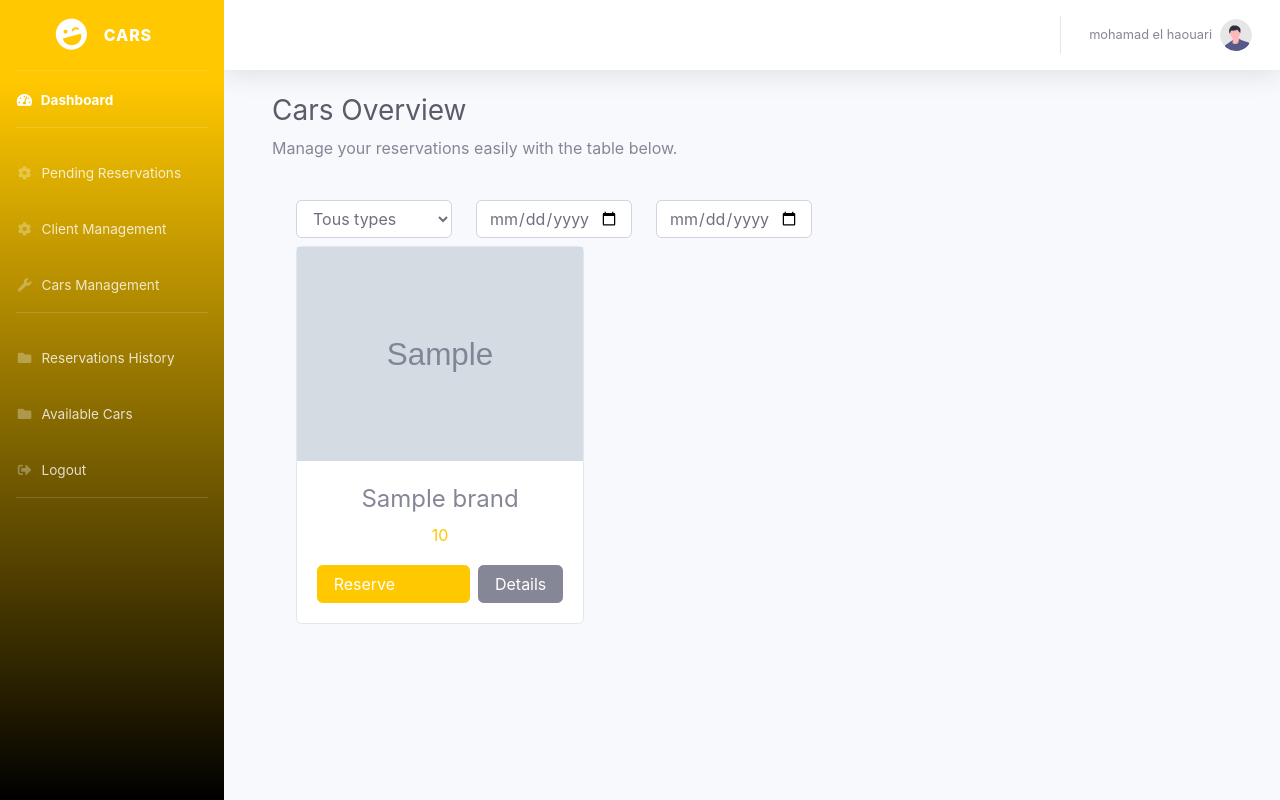
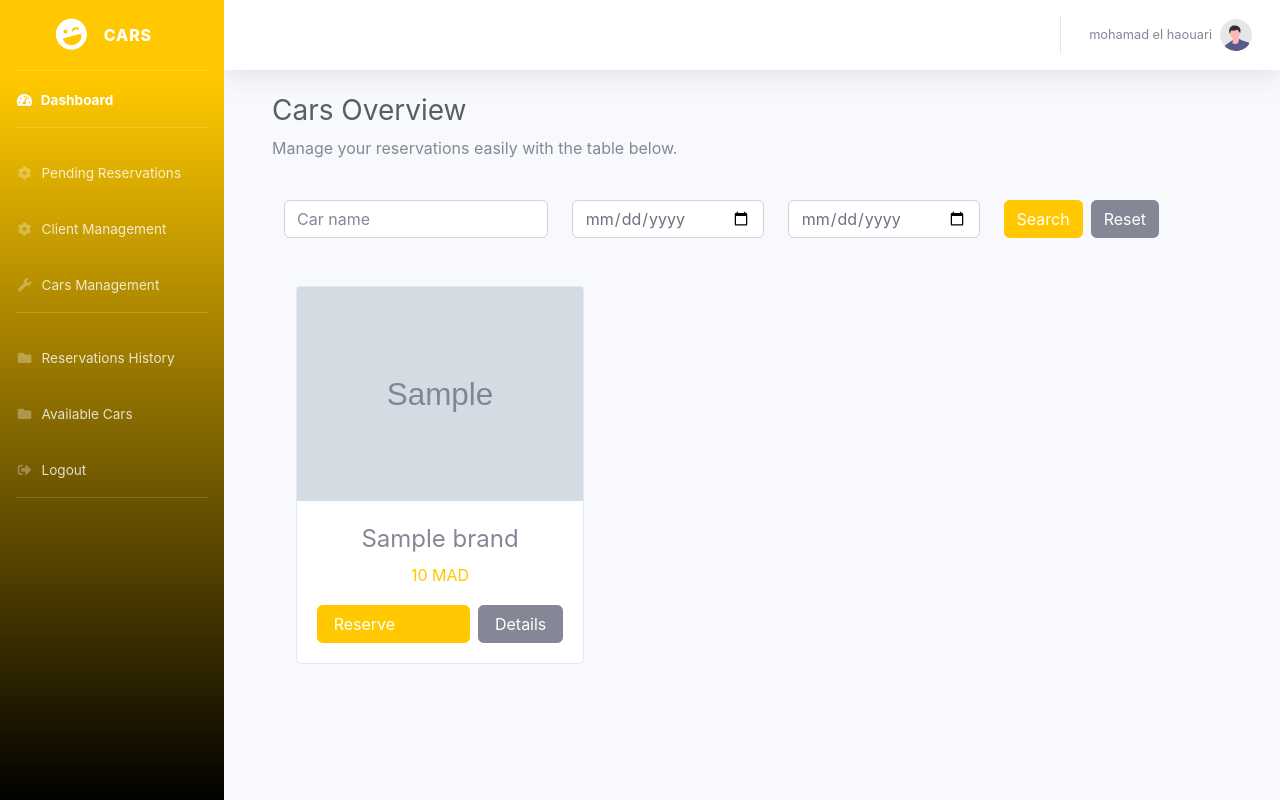
Before and after one commit to elmaroun/CarRental, a Django app: template CarRental/templates/CarRental/carManagement.html in a window 1280 px wide. Run offline with Django 5.2, Linux system fonts and the light colour scheme; the template is opened without the code that fills it: most values are stand-ins (such as "Sample title", 1, 10 or a date in 2020); grey boxes marked "Sample" are stand-in pictures; some libraries are stand-ins or nearby versions.

Commit message:
merge me and mohammed

```diff
--- a/CarRental/templates/CarRental/carManagement.html
+++ b/CarRental/templates/CarRental/carManagement.html
@@ -114,43 +114,49 @@
     <!-- DataTales Example -->
 
             <div class="container">
-                <div class="d-flex mb-2 ">
+                <div class="d-flex mb-4 ">
                     <div class="row">
-                        <!-- Select pour Type -->
-                        <div class="col-lg-4">
-                            <select id="typeFilter" class="form-control  ">
-                                <option value="">Tous types</option>
-                                <option value="sedan">Sedan</option>
-                                <option value="suv">SUV</option>
-                                <option value="truck">Camion</option>
-                            </select>
+                        <!-- here like we did for reservations.. i want the inout for car name only -->
+
+                        <!-- here want two input for Dates Début/Fin of availibile cars  -->
+                        <form method="get" class="mb-4">
+                            <div class="row">
+                              <!-- Car name input -->
+                              <div class="col-md-4">
+                                <input type="text" name="brand" class="form-control" placeholder="Car name" value="{{ request.GET.brand }}">
                               </div>
 
-                        <!-- Dates Début/Fin -->
-                        <div class="col-lg-8">
-                            <div class="row g-2">
-                                <div class="col-6">
-                                    <input type="date" id="startDate" class="form-control" placeholder="Date début">
+                              <!-- Start and End Dates -->
+                              <div class="col-md-3">
+                                <input type="date" name="start_date" class="form-control" value="{{ request.GET.start_date }}">
                               </div>
-                                <div class="col-6">
-                                    <input type="date" id="endDate" class="form-control" placeholder="Date fin">
+                              <div class="col-md-3">
+                                <input type="date" name="end_date" class="form-control" value="{{ request.GET.end_date }}">
                               </div>
+
+                              <!-- Buttons -->
+                              <div class="col-md-2 d-flex">
+                                <button type="submit" class="btn btn-primary me-2 mr-2">Search</button>
+                                <a href="{% url 'cars_management' %}" class="btn btn-secondary">Reset</a>
                               </div>
+
+                            </div>
+                          </form>
+
                     </div>
                 </div>
 
-                </div>
                 <div class="row">
                     {% for car in cars %}
 
-                <div class="col-md-12 col-lg-4 mb-4 mb-lg-0">
+                    <div class="col-md-12 col-lg-4 mb-4 mb-lg-0 pb-4">
                     <div class="card text-black">
                         <img src="{{ car.url_img}}" alt="Car Image" class="img-fluid">
 
                         <div class="card-body">
                         <div class="text-center mt-1">
                             <h4 class="card-title">{{ car.brand }}</h4>
-                        <h6 class="text-primary mb-1 pb-3">{{ car.price_per_day}}</h6>
+                            <h6 class="text-primary mb-1 pb-3">{{ car.price_per_day}} MAD</h6>
                         </div>
                         <div class="d-flex flex-row justify-content-center ">
                         <a href="{% url 'add_reservation' car.id %}" class="btn btn-primary flex-fill mr-2">
@@ -164,7 +170,6 @@
                     </div>
                     </div>
                 {% endfor %}
-
                 </div>
             </div>
 
--- a/config/urls.py
+++ b/config/urls.py
@@ -36,7 +36,9 @@ urlpatterns = [
     path('cars/delete/<str:car_id>/', views.delete_car, name='delete_car'),
     path('add_reservation/<int:car_id>/', views.add_reservation, name='add_reservation'),
 
-
+    path('reservation/<int:id>/accept/', views.accept_reservation, name='accept_reservation'),
+    path('reservation/<int:id>/decline/', views.decline_reservation, name='decline_reservation'),
+    path('reservations/manage/', views.ManageReservation, name='manage_reservation'),
 
 ]
 
```
Also changed, not shown: CarRental/templates/CarRental/MnagaeReservation.html (+12 -7 lines), CarRental/views.py (+99 -26 lines). Lines whose indentation alone changed are shown as unchanged.
